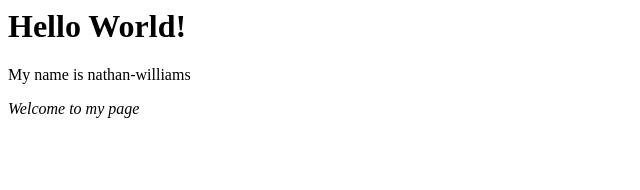
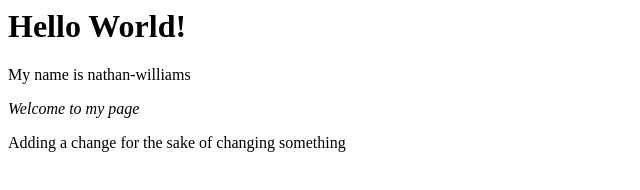
Before and after one commit to nathan-williams/nathan-williams.github.io, a plain HTML site: page index.html in a window 1280 px wide. Shown: the whole page, without its empty margins (0-640 px from the left). Drawn offline with Linux system fonts and the light colour scheme.

Commit message:
Edit index.html

```diff
--- a/index.html
+++ b/index.html
@@ -1,3 +1,5 @@
 <h1> Hello World! </h1>
 <p> My name is nathan-williams </p>
 <p> <em> Welcome to my page </em> </p>
+
+<p> Adding a change for the sake of changing something </p>
```
